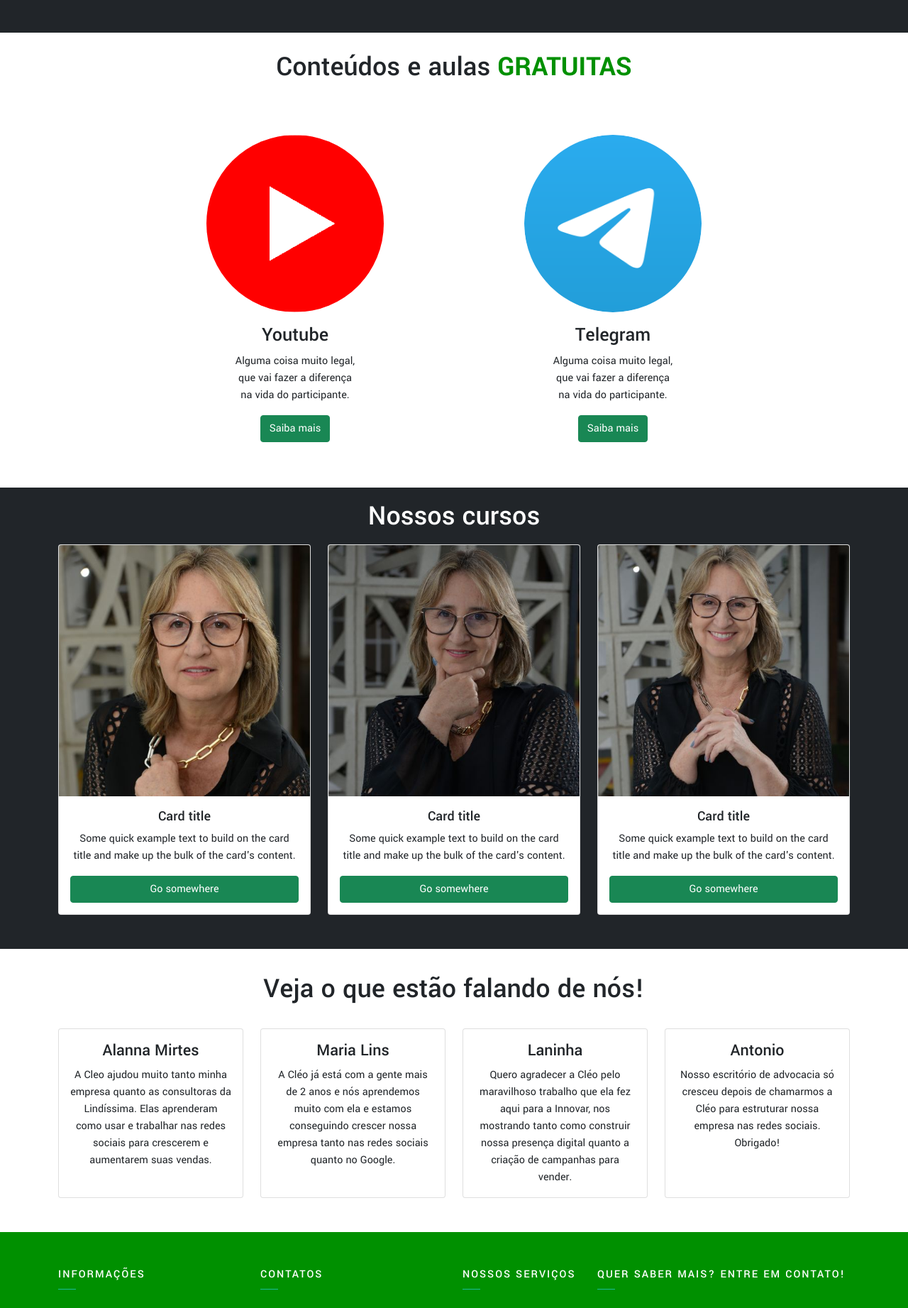
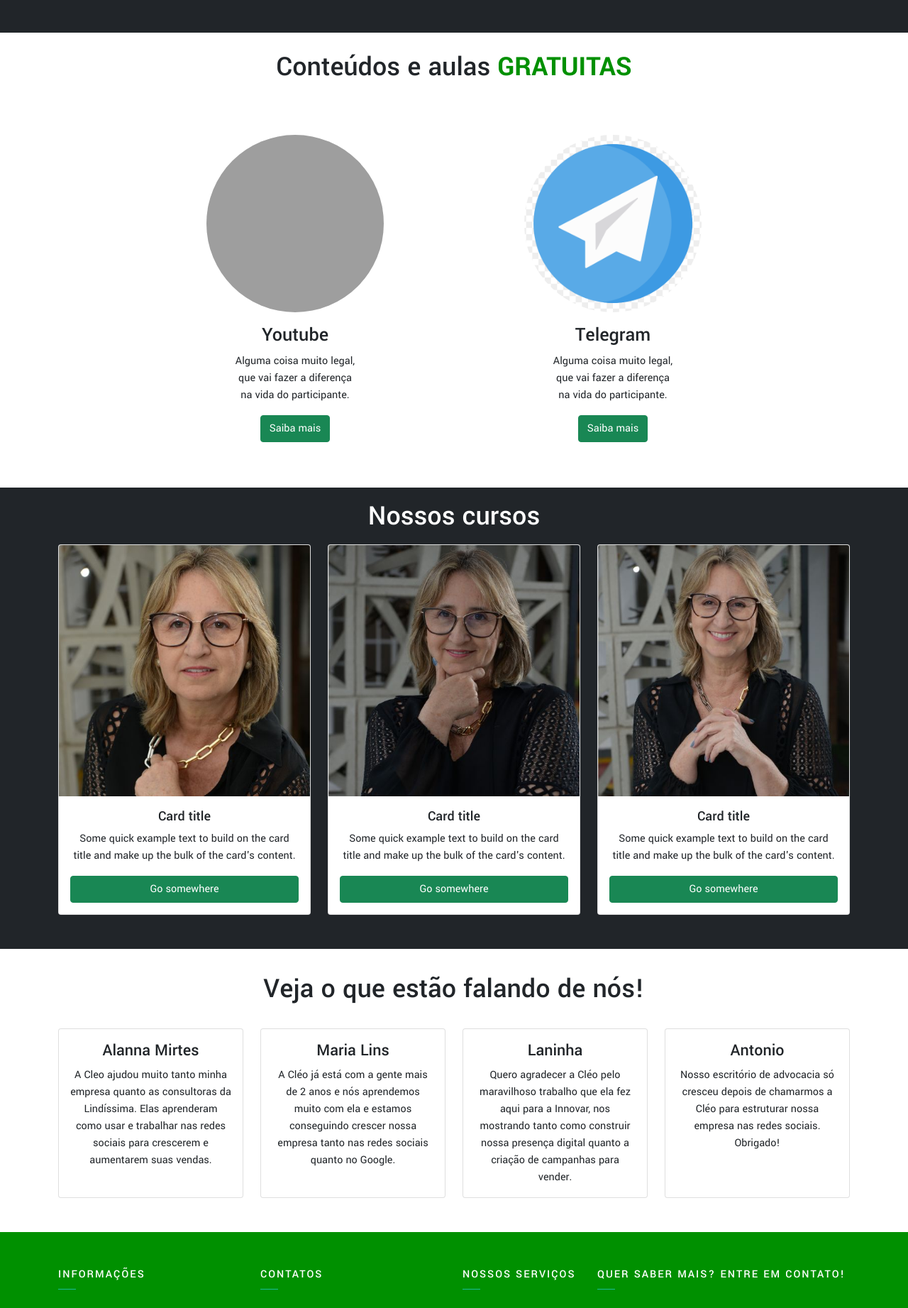
Before and after one commit to Victorrito/advogada-adriana, a PHP site: page / in a window 1280 px wide. Shown: the part 1739-3582 px from the top of the page at 71% size. Run offline with PHP 8.4, Linux system fonts and the light colour scheme; some libraries are stand-ins or nearby versions; grey boxes are pictures that could not be loaded.

Commit message:
first commit

```diff
--- a/assents/css/style_global.css
+++ b/assents/css/style_global.css
@@ -140,11 +140,11 @@
 	}
 
 	#benefit-1 {
-		background-image: url("assents/img/youtube.png");
+		background-image: url("assents/img/youtube1.png");
 	}
 
 	#benefit-2 {
-		background-image: url("assents/img/telegram-logo-1-1.png");
+		background-image: url("assents/img/telegram1.png");
 	}
 
 	/* Mobile section */
```
Also changed, not shown: assents/img/telegram1.png (renamed from assents/img/telegram.png), assents/img/whatsapp1.png (renamed from assents/img/whatsapp.png).
